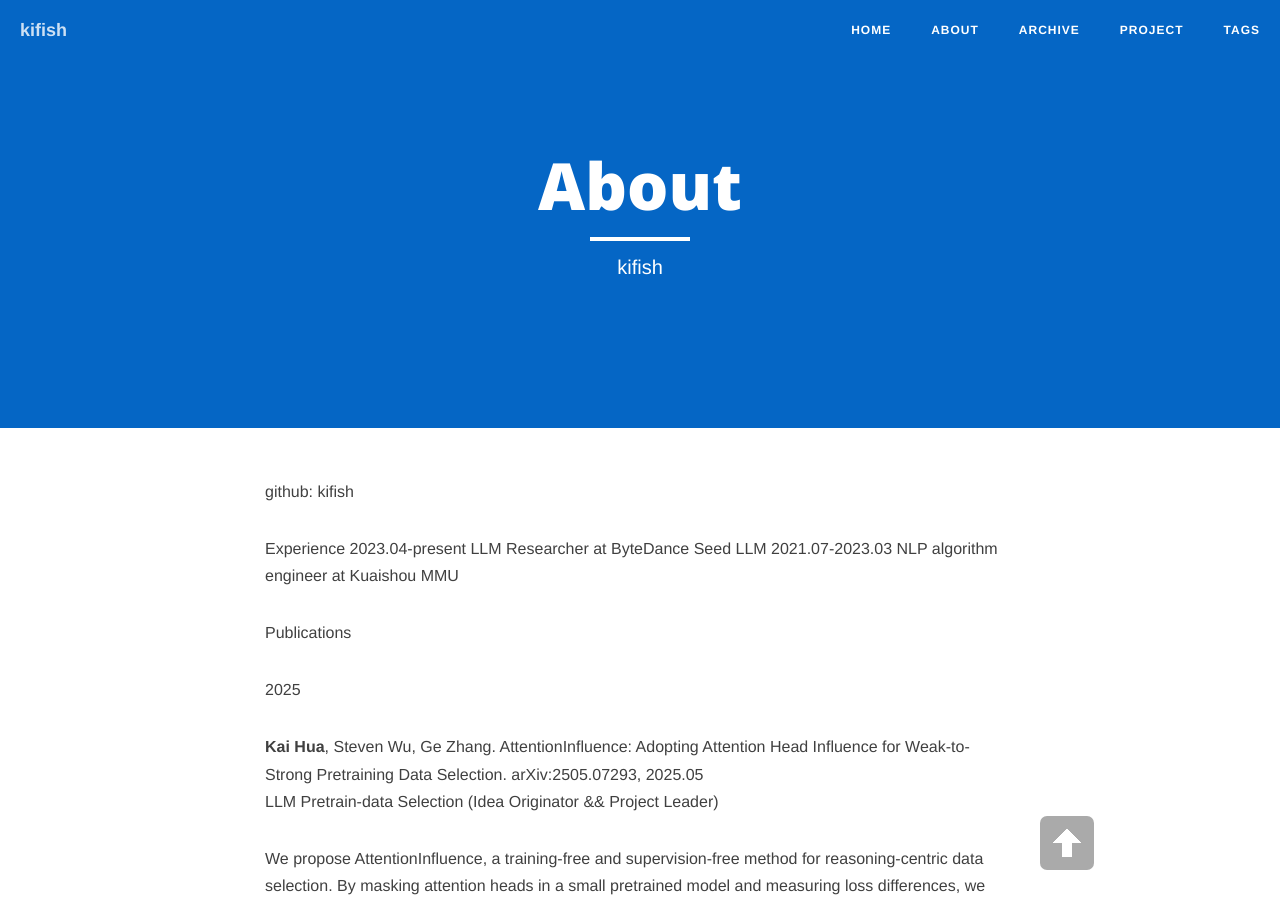
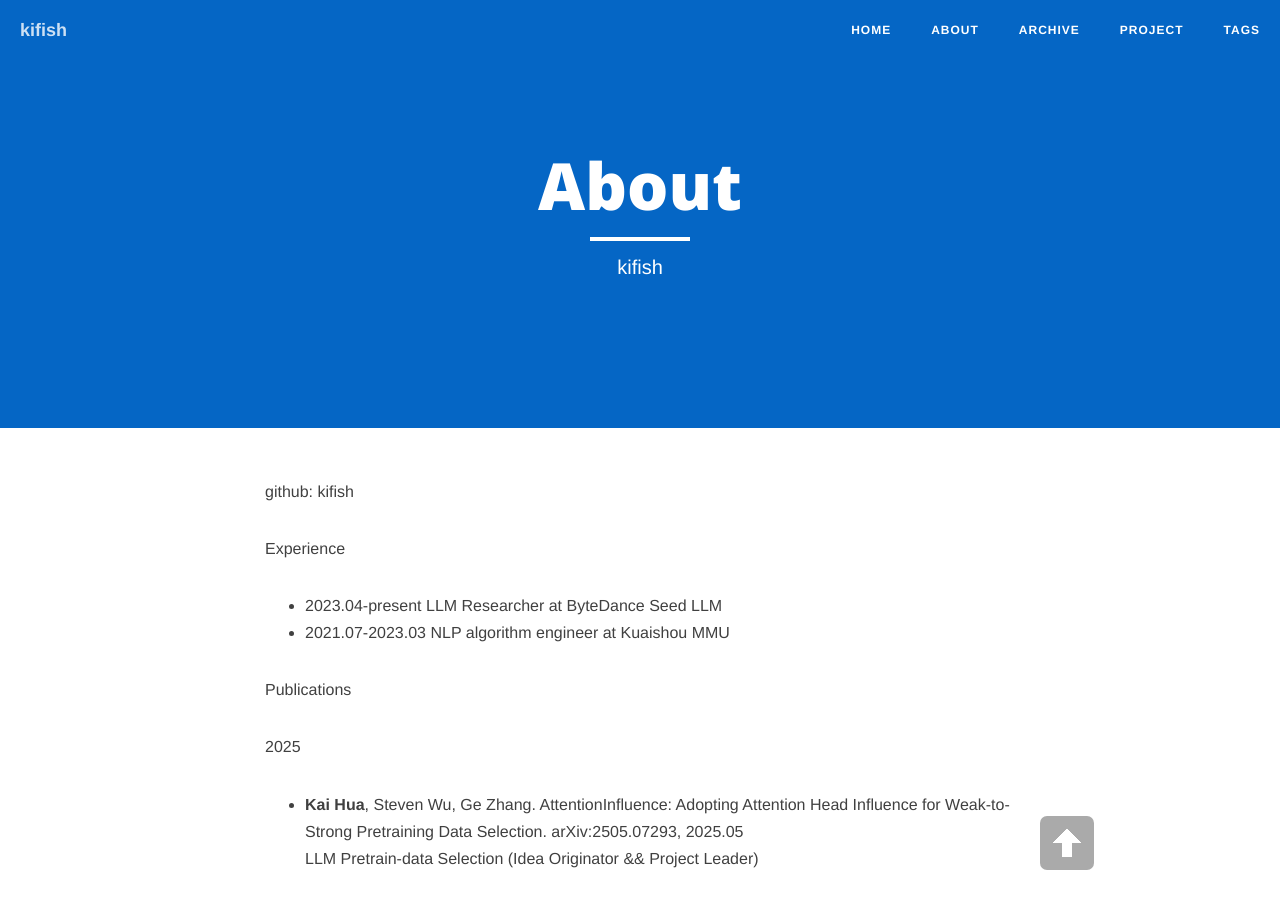
Before and after one commit to kifish/kifish.github.io, a Jekyll site: the page built from about.md, in a window 1280 px wide and 900 px high. Built offline with Jekyll 4.4.1, drawn with Linux system fonts in a browser that asks for light colours; nearby versions of some CDN libraries.

```diff
--- a/about.md
+++ b/about.md
@@ -7,27 +7,27 @@ header-img: "img/zhihu.jpg"
 
 github: kifish
 
-Experience
-2023.04-present LLM Researcher at ByteDance Seed LLM
-2021.07-2023.03 NLP algorithm engineer at Kuaishou MMU
+Experience<br>
+- 2023.04-present LLM Researcher at ByteDance Seed LLM<br>
+- 2021.07-2023.03 NLP algorithm engineer at Kuaishou MMU
 
 Publications
 
 2025
 
-**Kai Hua**, Steven Wu, Ge Zhang. AttentionInfluence: Adopting Attention Head Influence for Weak-to-Strong Pretraining Data Selection. arXiv:2505.07293, 2025.05<br>
+- **Kai Hua**, Steven Wu, Ge Zhang. AttentionInfluence: Adopting Attention Head Influence for Weak-to-Strong Pretraining Data Selection. arXiv:2505.07293, 2025.05<br>
 LLM Pretrain-data Selection (Idea Originator && Project Leader)
 
 We propose AttentionInfluence, a training-free and supervision-free method for reasoning-centric data selection. By masking attention heads in a small pretrained model and measuring loss differences, we identify reasoning-intensive data that significantly improves the performance of larger models. Applied to a 7B model, our approach yields consistent gains on benchmarks like MMLU, GSM8K, and HumanEval—demonstrating an effective weak-to-strong scaling path for reasoning-focused pretraining.
 
-Seed LLM&VLM Team. [Seed-1.6](https://seed.bytedance.com/en/seed1_6), Technical Blog, 2025.06<br>
-Seed VLM&LLM Team. Seed1.5-VL Technical Report. arXiv:2505.07062, 2025.05.<br>
-Seed LLM Team. Seed-Thinking-v1.5: Advancing Superb Reasoning Models with Reinforcement Learning. arXiv:2504.13914. 2025.04
+- Seed LLM&VLM Team. [Seed-1.6](https://seed.bytedance.com/en/seed1_6), Technical Blog, 2025.06<br>
+- Seed VLM&LLM Team. Seed1.5-VL Technical Report. arXiv:2505.07062, 2025.05.<br>
+- Seed LLM Team. Seed-Thinking-v1.5: Advancing Superb Reasoning Models with Reinforcement Learning. arXiv:2504.13914. 2025.04
 
 2024
 
-Chongyang Tao, Tao Shen, Shen Gao, Junshuo Zhang, Zhen Li, **Kai Hua**, Zhengwei Tao, and Shuai Ma. Llms are also effective embedding models: An in-depth overview. arXiv preprint arXiv:2412.12591, 2024.12
+- Chongyang Tao, Tao Shen, Shen Gao, Junshuo Zhang, Zhen Li, **Kai Hua**, Zhengwei Tao, and Shuai Ma. Llms are also effective embedding models: An in-depth overview. arXiv preprint arXiv:2412.12591, 2024.12
 
 2020
 
-**Kai Hua**, Zhiyuan Feng, Chongyang Tao, Rui Yan, Lu Zhang. Learning to Detect Relevant Contexts and Knowledge for Response Selection in Retrieval-based Dialogue Systems. In Proceedings of the 29th ACM International Conference on Information and Knowledge Management (CIKM 2020), 2020.10
+- **Kai Hua**, Zhiyuan Feng, Chongyang Tao, Rui Yan, Lu Zhang. Learning to Detect Relevant Contexts and Knowledge for Response Selection in Retrieval-based Dialogue Systems. In Proceedings of the 29th ACM International Conference on Information and Knowledge Management (CIKM 2020), 2020.10
```
